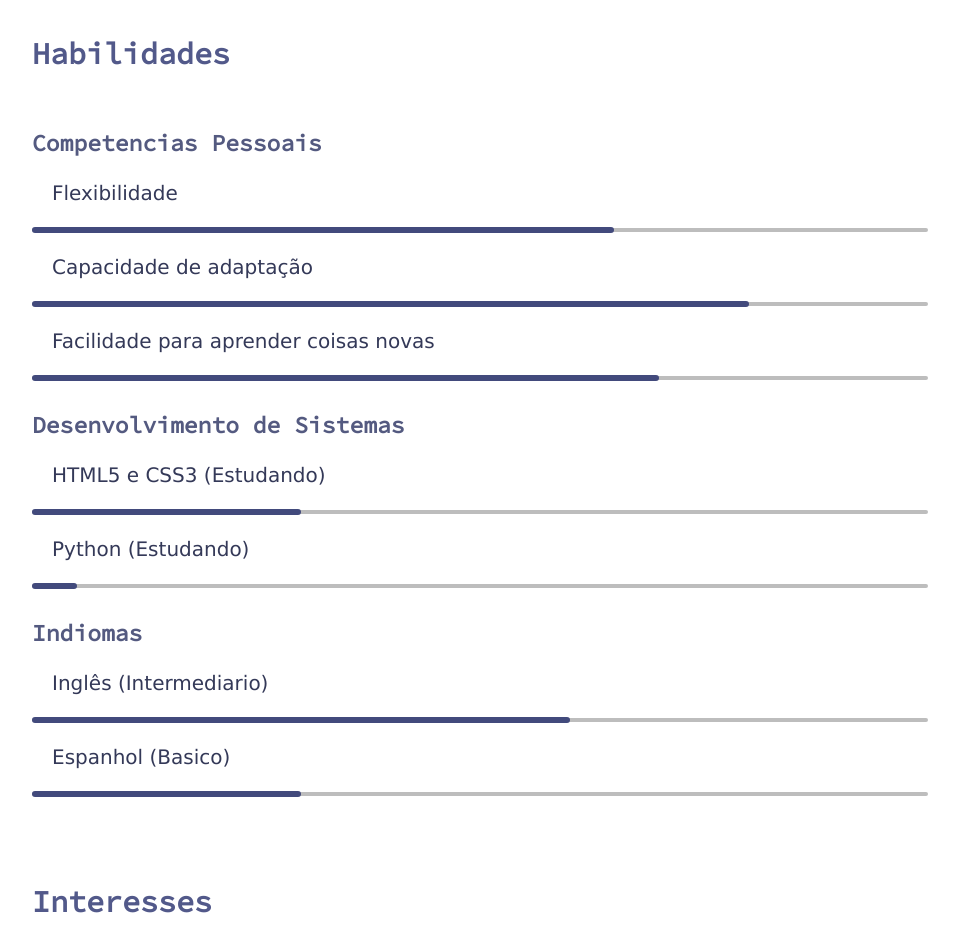
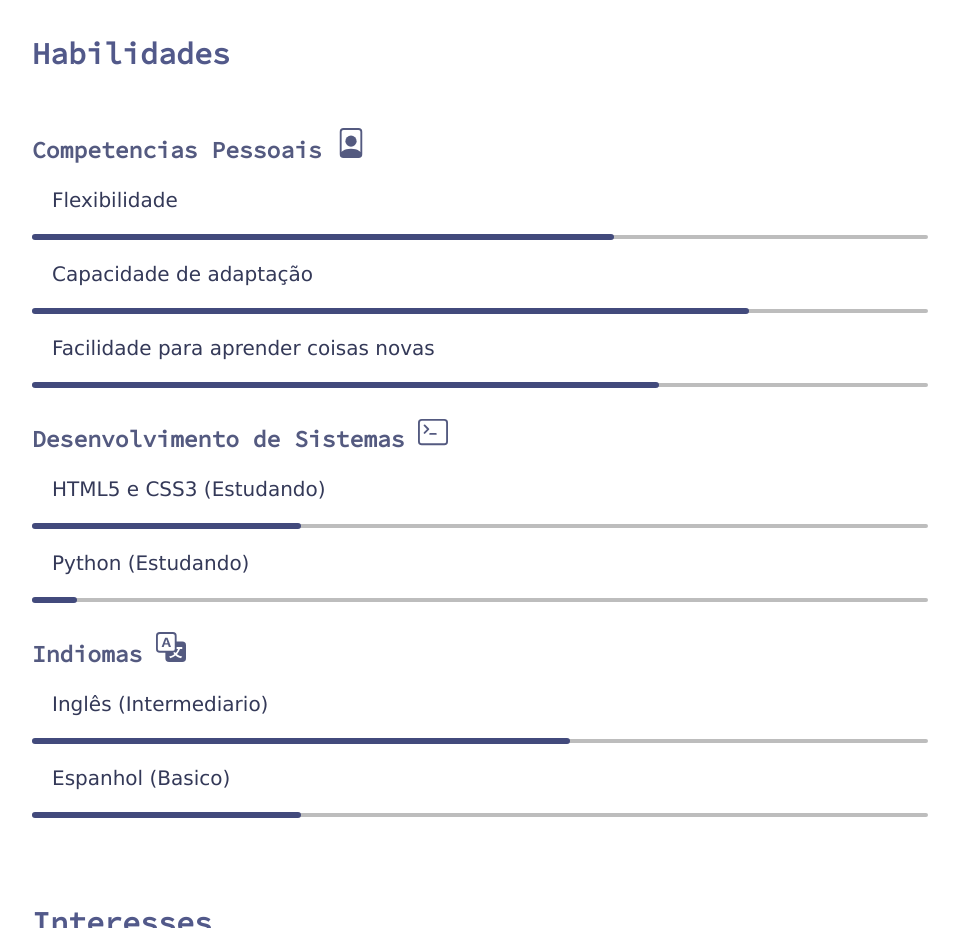
Before and after one commit to pedrobicas/pagina-pessoal, a plain HTML site: page index.html in a window 1280 px wide. Shown: the part 1900-2828 px from the top of the page, without its empty margins (68-1027 px from the left). Drawn offline with Linux system fonts and the light colour scheme; a web font is replaced by a local one.

Commit message:
Update index.html

```diff
--- a/index.html
+++ b/index.html
@@ -109,7 +109,10 @@
                 <br>
                 <h2>Habilidades</h2>
                 <br>
-                <h3>Competencias Pessoais </h3>
+                <h3>Competencias Pessoais <svg xmlns="http://www.w3.org/2000/svg" width="30" height="30" fill="currentColor" class="bi bi-file-person" viewBox="0 0 16 16">
+  <path d="M12 1a1 1 0 0 1 1 1v10.755S12 11 8 11s-5 1.755-5 1.755V2a1 1 0 0 1 1-1h8zM4 0a2 2 0 0 0-2 2v12a2 2 0 0 0 2 2h8a2 2 0 0 0 2-2V2a2 2 0 0 0-2-2H4z"/>
+  <path d="M8 10a3 3 0 1 0 0-6 3 3 0 0 0 0 6z"/>
+</svg></h3>
                 <p>Flexibilidade</p>
                 <!-- Barras de progresso -->
                 <div class="progresso-flex">
@@ -124,7 +127,10 @@
                     <div class="barra-progresso-apren"></div>
                 </div>
                 <br>
-                <h3>Desenvolvimento de Sistemas </h3>
+                <h3>Desenvolvimento de Sistemas <svg xmlns="http://www.w3.org/2000/svg" width="30" height="30" fill="currentColor" class="bi bi-terminal" viewBox="0 0 16 16">
+  <path d="M6 9a.5.5 0 0 1 .5-.5h3a.5.5 0 0 1 0 1h-3A.5.5 0 0 1 6 9zM3.854 4.146a.5.5 0 1 0-.708.708L4.793 6.5 3.146 8.146a.5.5 0 1 0 .708.708l2-2a.5.5 0 0 0 0-.708l-2-2z"/>
+  <path d="M2 1a2 2 0 0 0-2 2v10a2 2 0 0 0 2 2h12a2 2 0 0 0 2-2V3a2 2 0 0 0-2-2H2zm12 1a1 1 0 0 1 1 1v10a1 1 0 0 1-1 1H2a1 1 0 0 1-1-1V3a1 1 0 0 1 1-1h12z"/>
+</svg></h3>
                 <p>HTML5 e CSS3 (Estudando)</p>
                 <!-- Barras de progresso -->
                 <div class="progresso-html">
@@ -135,7 +141,10 @@
                     <div class="barra-progresso-py"></div>
                 </div>
                 <br>
-                <h3>Indiomas </h3>
+                <h3>Indiomas <svg xmlns="http://www.w3.org/2000/svg" width="30" height="30" fill="currentColor" class="bi bi-translate" viewBox="0 0 16 16">
+  <path d="M4.545 6.714 4.11 8H3l1.862-5h1.284L8 8H6.833l-.435-1.286H4.545zm1.634-.736L5.5 3.956h-.049l-.679 2.022H6.18z"/>
+  <path d="M0 2a2 2 0 0 1 2-2h7a2 2 0 0 1 2 2v3h3a2 2 0 0 1 2 2v7a2 2 0 0 1-2 2H7a2 2 0 0 1-2-2v-3H2a2 2 0 0 1-2-2V2zm2-1a1 1 0 0 0-1 1v7a1 1 0 0 0 1 1h7a1 1 0 0 0 1-1V2a1 1 0 0 0-1-1H2zm7.138 9.995c.193.301.402.583.63.846-.748.575-1.673 1.001-2.768 1.292.178.217.451.635.555.867 1.125-.359 2.08-.844 2.886-1.494.777.665 1.739 1.165 2.93 1.472.133-.254.414-.673.629-.89-1.125-.253-2.057-.694-2.82-1.284.681-.747 1.222-1.651 1.621-2.757H14V8h-3v1.047h.765c-.318.844-.74 1.546-1.272 2.13a6.066 6.066 0 0 1-.415-.492 1.988 1.988 0 0 1-.94.31z"/>
+</svg></h3>
                 <p>Inglês (Intermediario)</p>
                 <!-- Barras de progresso -->
                 <div class="progresso-ing">
```
